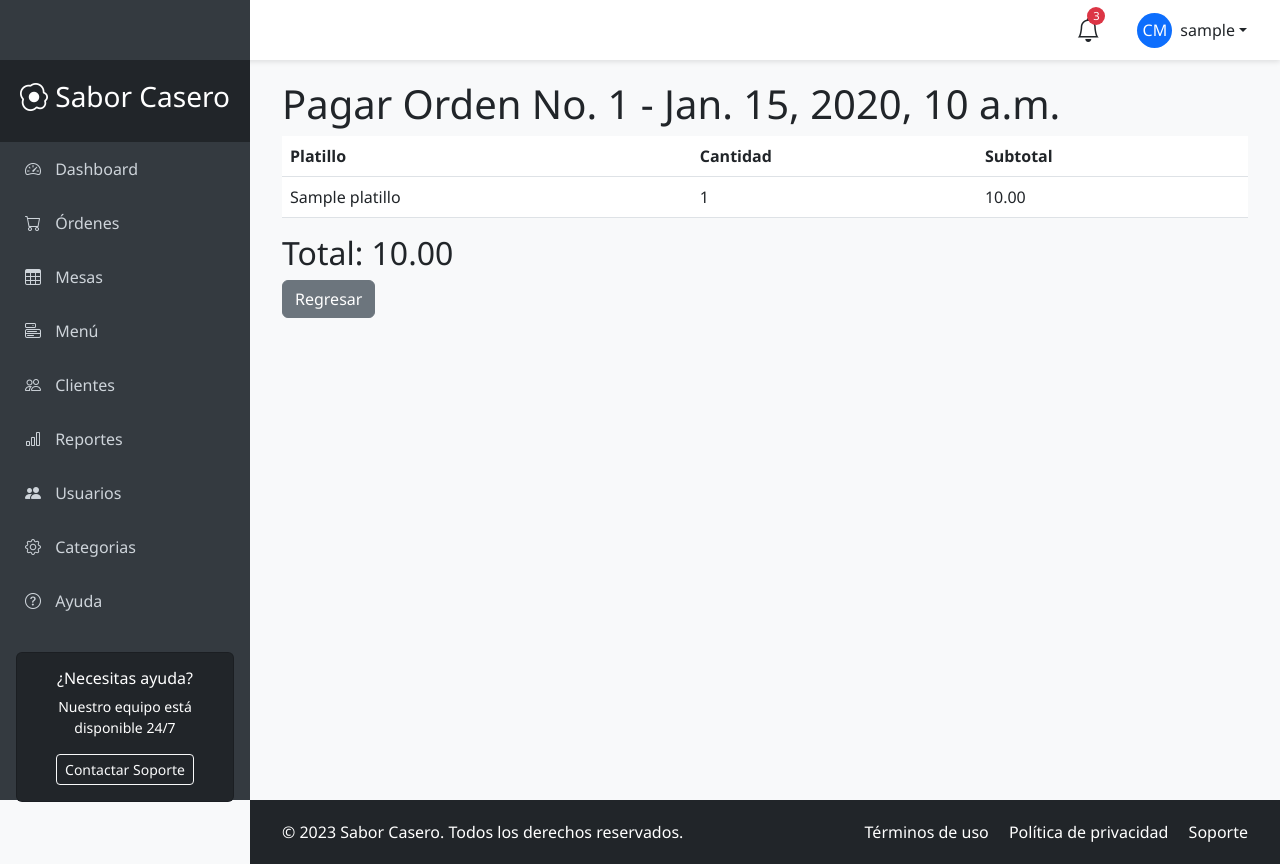
After one commit to alvariux/restaurante, a Django app: page /ordenes/ordenes/1/pagar in a window 1280 px wide. The commit adds this page. Run offline with Django 5.2, Linux system fonts and the light colour scheme; a user stored in the database is signed in; tables that the repository leaves empty hold one stand-in row (values such as "Sample post").

Commit message:
se agrego pagos y pagina para registrar pago

```diff
--- a/apps/ordenes/models.py
+++ b/apps/ordenes/models.py
@@ -31,3 +31,19 @@ class OrdenDetalle(models.Model):
 
     def __str__(self):
         return f"{self.platillo.nombre} x {self.cantidad} (Orden #{self.orden.id})"
+
+    @property
+    def subtotal(self):
+        return self.cantidad * self.precio_unitario
+
+class MetodoPago(models.Model):
+    nombre = models.CharField(max_length=50)
+
+    def __str__(self):
+        return self.nombre
+
+class Pago(models.Model):
+    orden = models.ForeignKey(Orden, on_delete=models.CASCADE, related_name='pagos')
+    metodo_pago = models.ForeignKey(MetodoPago, on_delete=models.CASCADE, related_name='pagos')
+    cantidad = models.DecimalField(max_digits=10, decimal_places=2)
+    fecha_hora = models.DateTimeField(auto_now_add=True)
--- a/apps/ordenes/urls.py
+++ b/apps/ordenes/urls.py
@@ -17,4 +17,5 @@ urlpatterns = [
     path('ordenes/<int:orden_id>/detalles/', views.OrdenDetalleView.as_view(), name='ordenes_detalle_list'),
     path('ordenes/<int:pk>/detalles/edit/', views.OrdenDetalleUpdateView.as_view(), name='ordenes_detalle_update'),
     path('ordenes/detalles/eliminar/<int:pk>/', views.OrdenDetalleDeleteView.as_view(), name='ordenes_detalle_delete'),
+    path('ordenes/<int:orden_id>/pagar', views.OrdenPagarView.as_view(), name='ordenes_pagar'),
 ]
--- a/apps/ordenes/views.py
+++ b/apps/ordenes/views.py
@@ -131,3 +131,10 @@ class OrdenDetalleDeleteView(LoginRequiredMixin, DeleteView):
 
     def get_success_url(self):
         return f'/ordenes/ordenes/{self.object.orden.id}/detalles/'
+
+class OrdenPagarView(LoginRequiredMixin, View):
+    def get(self, request, orden_id):
+        orden = Orden.objects.get(id=orden_id)
+        detalles = OrdenDetalle.objects.filter(orden=orden)
+        total = sum(detalle.cantidad * detalle.precio_unitario for detalle in detalles)
+        return render(request, 'ordenes/ordenes_pagar.html', {'orden': orden, 'detalles': detalles, 'total': total})
--- a/templates/ordenes/ordenes_list.html
+++ b/templates/ordenes/ordenes_list.html
@@ -19,7 +19,7 @@
         <tr>
             <td>
                 <a class="btn btn-primary" href="{% url 'ordenes:ordenes_detalle_list' orden.pk %}">Editar</a>
-                <a class="btn btn-danger" href="">Eliminar</a>
+                <a class="btn btn-success" href="{% url 'ordenes:ordenes_pagar' orden.pk %}">Pagar</a>
             </td>
             <td>{{orden.fecha_hora}}</td>
             <td>{{orden.mesa.nombre}}</td>
--- /dev/null
+++ b/templates/ordenes/ordenes_pagar.html
@@ -0,0 +1,29 @@
+{% extends 'main/base_user.html' %}
+
+{% block content %}
+<h1>Pagar Orden No. {{ orden.id }} - {{ orden.fecha_hora }}</h1>
+
+<table class="table">
+    <thead>
+        <tr>
+            <th>Platillo</th>
+            <th>Cantidad</th>
+            <th>Subtotal</th>
+        </tr>
+    </thead>
+    <tbody>
+        {% for detalle in detalles %}
+        <tr>
+            <td>{{detalle.platillo.nombre}}</td>
+            <td>{{detalle.cantidad}}</td>
+            <td>{{detalle.subtotal}}</td>
+        </tr>
+        {% endfor %}
+    </tbody>
+</table>
+
+<h2>Total: {{total}}</h2>
+
+<a href="{% url 'ordenes:ordenes_list' %}" class="btn btn-secondary">Regresar</a>
+
+{% endblock %}
```
Also changed, not shown: apps/ordenes/migrations/0004_metodopago_pago.py (added).
